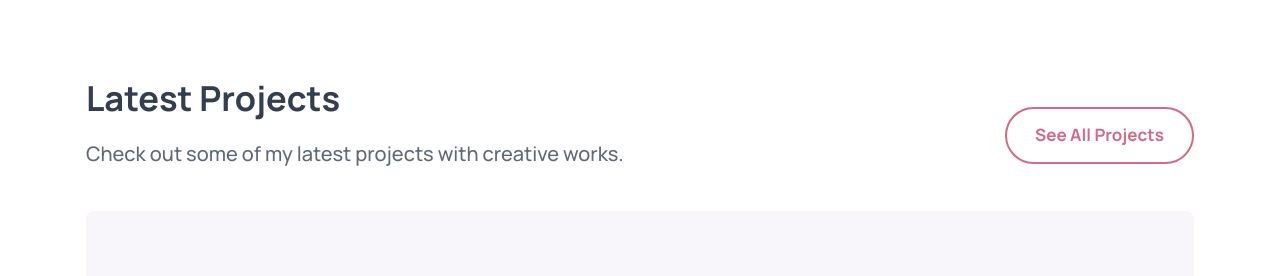
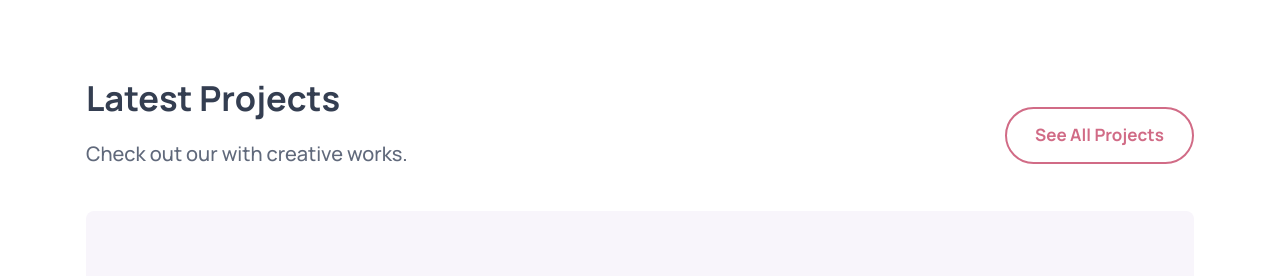
Before and after one commit to EmbodiedCity/overview, a plain HTML site: page index.html in a window 1280 px wide. Shown: the part 860-1136 px from the top of the page. Drawn offline with nearby package versions, Linux system fonts and the light colour scheme.

Commit message:
Update index.html

```diff
--- a/index.html
+++ b/index.html
@@ -138,7 +138,7 @@
 
 
               <p class="section-text">
-                Check out some of my latest projects with creative works.
+                Check out our with creative works.
               </p>
             </div>
 
```
